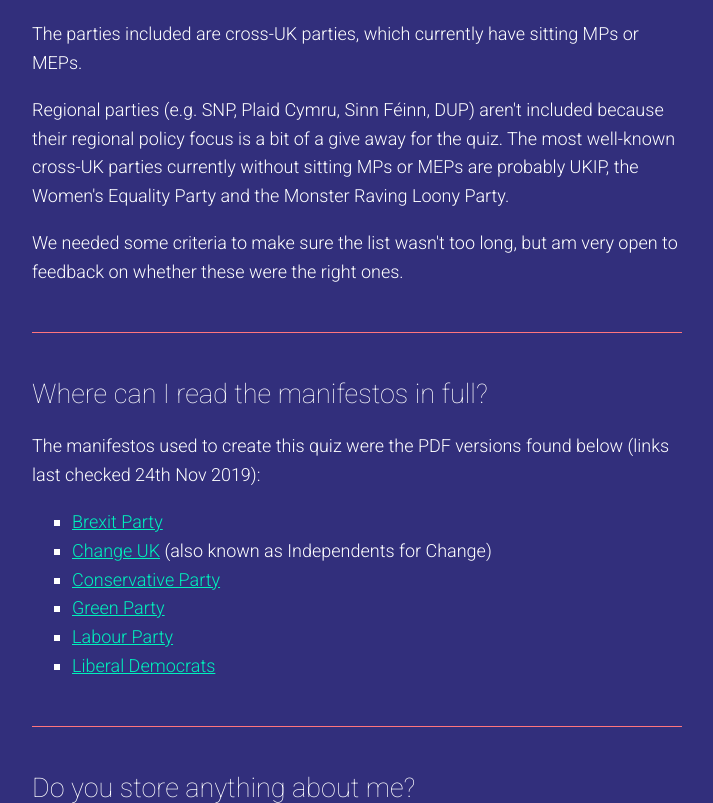
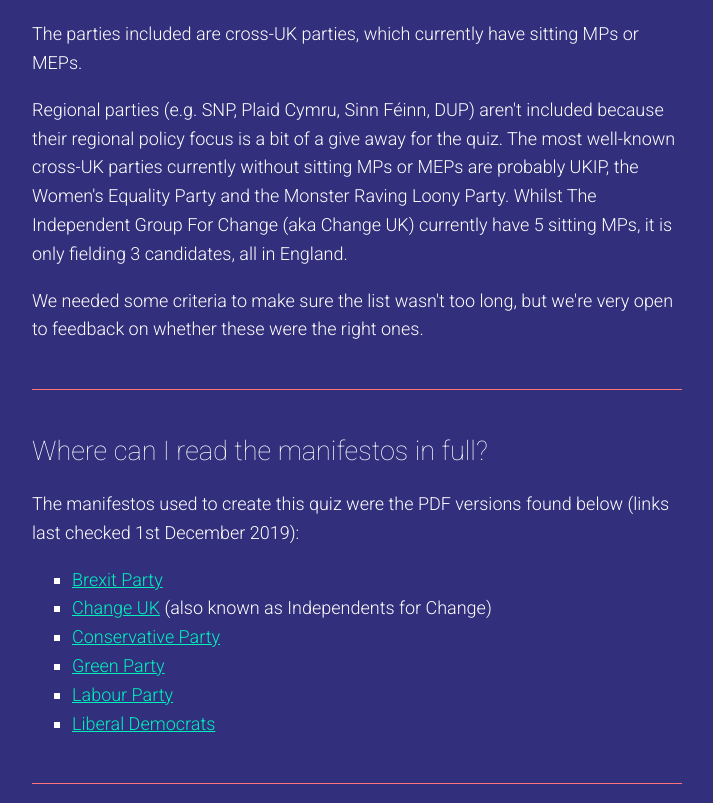
Before and after one commit to JennyBrennan/manifestwho, a Flask app: page /faq in a window 1280 px wide. Shown: the part 394-1197 px from the top of the page, without its empty margins (283-996 px from the left). Run offline with Flask 2, Linux system fonts and the light colour scheme.

Commit message:
Update FAQ criteria details

```diff
--- a/templates/faq.html
+++ b/templates/faq.html
@@ -7,18 +7,18 @@
     <hr>
     <h2>Why are some parties included/not included?</h2>
     <p>The parties included are cross-UK parties, which currently have sitting MPs or MEPs.</p>
-    <p>Regional parties (e.g. SNP, Plaid Cymru, Sinn Féinn, DUP) aren't included because their regional policy focus is a bit of a give away for the quiz. The most well-known cross-UK parties currently without sitting MPs or MEPs are probably UKIP, the Women's Equality Party and the Monster Raving Loony Party.</p>
-    <p>We needed some criteria to make sure the list wasn't too long, but am very open to feedback on whether these were the right ones.</p>
+    <p>Regional parties (e.g. SNP, Plaid Cymru, Sinn Féinn, DUP) aren't included because their regional policy focus is a bit of a give away for the quiz. The most well-known cross-UK parties currently without sitting MPs or MEPs are probably UKIP, the Women's Equality Party and the Monster Raving Loony Party. Whilst The Independent Group For Change (aka Change UK) currently have 5 sitting MPs, it is only fielding 3 candidates, all in England.</p>
+    <p>We needed some criteria to make sure the list wasn't too long, but we're very open to feedback on whether these were the right ones.</p>
     <hr>
     <h2>Where can I read the manifestos in full?</h2>
-    <p>The manifestos used to create this quiz were the PDF versions found below (links last checked 24th Nov 2019):</p>
+    <p>The manifestos used to create this quiz were the PDF versions found below (links last checked 1st December 2019):</p>
     <ul>
       <li><a href="https://www.thebrexitparty.org/wp-content/uploads/2019/11/Contract-With-The-People.pdf">Brexit Party</a></li>
       <li><a href="https://voteforchange.uk/wp-content/uploads/2019/11/2020-Vision-The-Independent-for-Change.pdf">Change UK</a> (also known as Independents for Change)</li>
       <li><a href="https://assets-global.website-files.com/5da42e2cae7ebd3f8bde353c/5dda924905da587992a064ba_Conservative%202019%20Manifesto.pdf">Conservative Party</a></li>
       <li><a href="https://www.greenparty.org.uk/assets/files/Elections/Green%20Party%20Manifesto%202019.pdf">Green Party</a></li>
       <li><a href="https://labour.org.uk/wp-content/uploads/2019/11/Real-Change-Labour-Manifesto-2019.pdf">Labour Party</a></li>
-      <li><a href="ttps://d3n8a8pro7vhmx.cloudfront.net/libdems/pages/57307/attachments/original/1574267252/Stop_Brexit_and_Build_a_Brighter_Future.pdf?1574267252">Liberal Democrats</a></li>
+      <li><a href="https://d3n8a8pro7vhmx.cloudfront.net/libdems/pages/57307/attachments/original/1574876236/Stop_Brexit_and_Build_a_Brighter_Future.pdf?1574876236">Liberal Democrats</a></li>
     </ul>
     <hr>
     <h2>Do you store anything about me?</h2>
```
